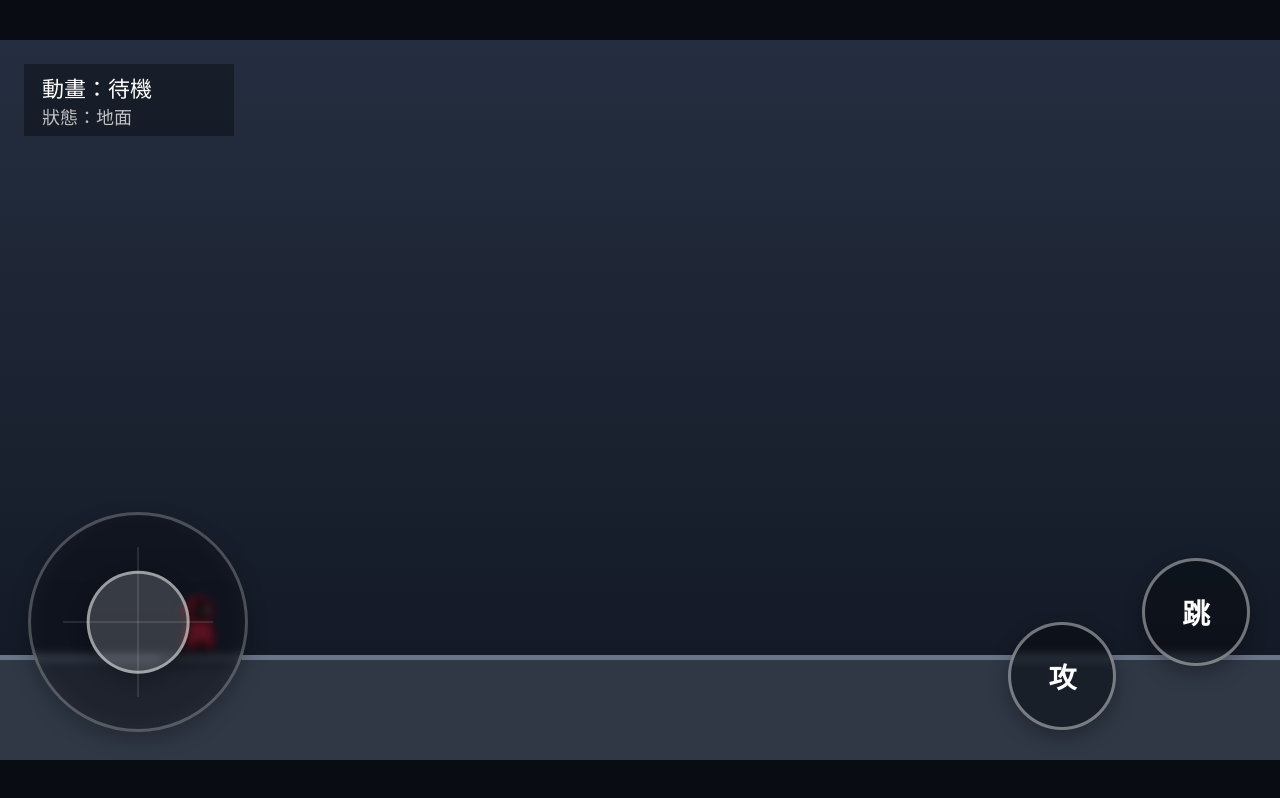
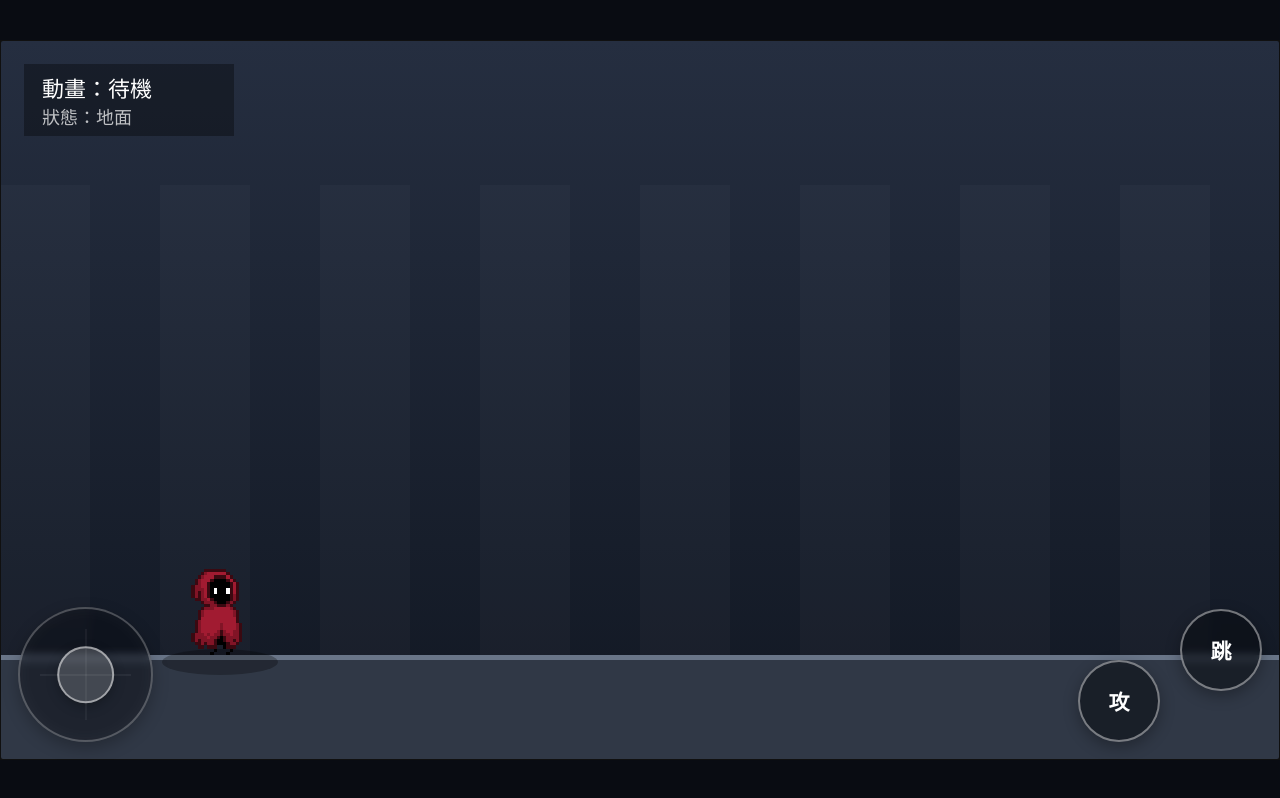
Before and after one commit to stun0019/2D-Hooded-Animation, a plain HTML site: page index.html in a window 1280 px wide. Drawn offline with Linux system fonts and the light colour scheme.

Commit message:
Update index.html

```diff
--- a/index.html
+++ b/index.html
@@ -5,7 +5,13 @@
 
   <meta
     name="viewport"
-    content="width=device-width, initial-scale=1, maximum-scale=1, user-scalable=no, viewport-fit=cover"
+    content="
+      width=device-width,
+      initial-scale=1,
+      maximum-scale=1,
+      user-scalable=no,
+      viewport-fit=cover
+    "
   >
 
   <title>2D Hooded Character Controller</title>
@@ -37,6 +43,11 @@
       justify-content: center;
     }
 
+    button,
+    select {
+      font-family: inherit;
+    }
+
     #game-wrapper {
       position: relative;
 
@@ -59,6 +70,10 @@
       image-rendering: crisp-edges;
     }
 
+    /* =========================
+       讀取畫面
+    ========================= */
+
     #loading-screen {
       position: absolute;
       inset: 0;
@@ -76,7 +91,7 @@
     }
 
     /* =========================
-       電腦版說明
+       電腦版操作說明
     ========================= */
 
     #desktop-help {
@@ -141,7 +156,7 @@
     }
 
     /* =========================
-       觸控控制
+       手機觸控控制
     ========================= */
 
     #touch-controls {
@@ -152,14 +167,16 @@
       pointer-events: none;
     }
 
+    /* 縮小後的搖桿 */
+
     #joystick-zone {
       position: absolute;
 
-      left: max(28px, env(safe-area-inset-left));
-      bottom: max(28px, env(safe-area-inset-bottom));
-
-      width: clamp(150px, 19vw, 220px);
-      height: clamp(150px, 19vw, 220px);
+      left: max(18px, env(safe-area-inset-left));
+      bottom: max(18px, env(safe-area-inset-bottom));
+
+      width: clamp(92px, 13vw, 135px);
+      height: clamp(92px, 13vw, 135px);
 
       display: flex;
       align-items: center;
@@ -175,14 +192,14 @@
       width: 100%;
       height: 100%;
 
-      border: 3px solid rgba(255, 255, 255, 0.25);
+      border: 2px solid rgba(255, 255, 255, 0.25);
       border-radius: 50%;
 
       background: rgba(8, 11, 18, 0.43);
 
       box-shadow:
-        inset 0 0 28px rgba(255, 255, 255, 0.04),
-        0 8px 20px rgba(0, 0, 0, 0.25);
+        inset 0 0 20px rgba(255, 255, 255, 0.04),
+        0 6px 16px rgba(0, 0, 0, 0.25);
 
       backdrop-filter: blur(4px);
       -webkit-backdrop-filter: blur(4px);
@@ -200,7 +217,8 @@
       top: 50%;
       left: 15%;
       right: 15%;
-      height: 2px;
+      height: 1px;
+
       transform: translateY(-50%);
     }
 
@@ -208,27 +226,27 @@
       left: 50%;
       top: 15%;
       bottom: 15%;
-      width: 2px;
+      width: 1px;
+
       transform: translateX(-50%);
     }
 
     #joystick-stick {
       position: absolute;
-
       left: 50%;
       top: 50%;
 
-      width: 48%;
-      height: 48%;
-
-      border: 3px solid rgba(255, 255, 255, 0.5);
+      width: 44%;
+      height: 44%;
+
+      border: 2px solid rgba(255, 255, 255, 0.5);
       border-radius: 50%;
 
       background: rgba(255, 255, 255, 0.17);
 
       transform: translate(-50%, -50%);
 
-      box-shadow: 0 6px 18px rgba(0, 0, 0, 0.28);
+      box-shadow: 0 4px 12px rgba(0, 0, 0, 0.28);
 
       pointer-events: none;
     }
@@ -238,37 +256,41 @@
       border-color: rgba(255, 255, 255, 0.75);
     }
 
+    /* =========================
+       手機動作按鈕
+    ========================= */
+
     #action-controls {
       position: absolute;
 
-      right: max(30px, env(safe-area-inset-right));
-      bottom: max(30px, env(safe-area-inset-bottom));
+      right: max(18px, env(safe-area-inset-right));
+      bottom: max(18px, env(safe-area-inset-bottom));
 
       display: flex;
       align-items: flex-end;
-      gap: clamp(16px, 2vw, 28px);
+      gap: clamp(12px, 1.6vw, 20px);
 
       pointer-events: auto;
     }
 
     .action-button {
-      width: clamp(70px, 9vw, 108px);
-      height: clamp(70px, 9vw, 108px);
+      width: clamp(58px, 7.5vw, 82px);
+      height: clamp(58px, 7.5vw, 82px);
 
       display: flex;
       align-items: center;
       justify-content: center;
 
-      border: 3px solid rgba(255, 255, 255, 0.42);
+      border: 2px solid rgba(255, 255, 255, 0.42);
       border-radius: 50%;
 
       background: rgba(8, 11, 18, 0.55);
       color: #ffffff;
 
-      font-size: clamp(18px, 2.2vw, 28px);
+      font-size: clamp(15px, 1.8vw, 21px);
       font-weight: 700;
 
-      box-shadow: 0 7px 20px rgba(0, 0, 0, 0.3);
+      box-shadow: 0 5px 15px rgba(0, 0, 0, 0.3);
 
       backdrop-filter: blur(4px);
       -webkit-backdrop-filter: blur(4px);
@@ -283,11 +305,11 @@
     }
 
     #jump-button {
-      margin-bottom: clamp(38px, 5vw, 68px);
-    }
-
-    /* =========================
-       電腦版隱藏觸控控制
+      margin-bottom: clamp(30px, 4vw, 52px);
+    }
+
+    /* =========================
+       電腦版隱藏手機控制
     ========================= */
 
     @media (hover: hover) and (pointer: fine) {
@@ -297,7 +319,7 @@
     }
 
     /* =========================
-       手機版隱藏鍵盤資訊
+       手機版隱藏電腦資訊
     ========================= */
 
     @media (hover: none), (pointer: coarse) {
@@ -314,9 +336,14 @@
       }
     }
 
+    /* =========================
+       手機直向提示
+    ========================= */
+
     @media (orientation: portrait) and (hover: none) {
       #game-wrapper::after {
         content: "請將手機旋轉為橫向";
+
         position: absolute;
         inset: 0;
         z-index: 200;
@@ -341,6 +368,7 @@
       id="game-canvas"
       width="1280"
       height="720"
+      tabindex="0"
     ></canvas>
 
     <div id="loading-screen">
@@ -348,7 +376,7 @@
     </div>
 
     <div id="desktop-help">
-      方向鍵移動｜↑ 跳躍｜↓ 蹲下｜Shift 跑步｜攻擊鍵：
+      A／D 或方向鍵移動｜Space 跳躍｜S 蹲下｜Shift 跑步｜攻擊鍵：
       <span id="attack-key-label">Z</span>
     </div>
 
@@ -431,7 +459,11 @@
     const RUN_SPEED = 420;
     const JUMP_FORCE = 820;
 
-    const PLAYER_SCALE = 2.2;
+    /*
+      原本為 2.2。
+      現在改成 3.2，讓角色在手機畫面更明顯。
+    */
+    const PLAYER_SCALE = 3.2;
 
     const JOYSTICK_DEAD_ZONE = 0.14;
     const RUN_THRESHOLD = 0.72;
@@ -474,6 +506,7 @@
     }
 
     attackKeySelect.value = attackKeyCode;
+
     attackKeyLabel.textContent =
       allowedAttackKeys[attackKeyCode];
 
@@ -588,14 +621,18 @@
     ========================= */
 
     const player = {
-      x: 200,
+      x: 220,
       y: GROUND_Y,
 
       velocityX: 0,
       velocityY: 0,
 
-      width: 120,
-      height: 120,
+      /*
+        這是移動邊界與邏輯尺寸，
+        不會直接決定圖片繪製大小。
+      */
+      width: 150,
+      height: 190,
 
       facing: 1,
 
@@ -703,7 +740,7 @@
     }
 
     /* =========================
-       動畫
+       動畫控制
     ========================= */
 
     function setAnimation(
@@ -715,13 +752,10 @@
       }
 
       if (
-        player.animation !==
-          animationName ||
+        player.animation !== animationName ||
         restart
       ) {
-        player.animation =
-          animationName;
-
+        player.animation = animationName;
         player.frameIndex = 0;
         player.frameTimer = 0;
       }
@@ -738,6 +772,10 @@
         return;
       }
 
+      /*
+        Jump 動畫依照垂直速度決定幀數，
+        讓上升、最高點與下降對應不同畫面。
+      */
       if (player.animation === "jump") {
         const lastFrame =
           animation.frames.length - 1;
@@ -804,6 +842,7 @@
               "attack"
             ) {
               player.attacking = false;
+
               setAnimation(
                 "idle",
                 true
@@ -815,7 +854,7 @@
     }
 
     /* =========================
-       玩家控制
+       玩家操作
     ========================= */
 
     function triggerJump() {
@@ -829,7 +868,6 @@
 
       player.grounded = false;
       player.ducking = false;
-
       player.velocityY = -JUMP_FORCE;
 
       setAnimation("jump", true);
@@ -872,8 +910,7 @@
       ) {
         const shouldRun =
           input.run ||
-          analogStrength >=
-            RUN_THRESHOLD;
+          analogStrength >= RUN_THRESHOLD;
 
         setAnimation(
           shouldRun
@@ -915,8 +952,7 @@
 
       const joystickDucking =
         joystick.active &&
-        joystick.y >
-          DUCK_THRESHOLD &&
+        joystick.y > DUCK_THRESHOLD &&
         Math.abs(joystick.x) < 0.55;
 
       player.ducking =
@@ -934,8 +970,7 @@
         if (
           Math.abs(
             horizontalDirection
-          ) >
-          JOYSTICK_DEAD_ZONE
+          ) > JOYSTICK_DEAD_ZONE
         ) {
           const shouldRun =
             input.run ||
@@ -977,7 +1012,7 @@
         deltaTime;
 
       const boundary =
-        player.width * 0.35;
+        player.width * 0.38;
 
       player.x = Math.max(
         boundary,
@@ -1002,7 +1037,7 @@
     }
 
     /* =========================
-       繪製
+       背景繪製
     ========================= */
 
     function drawBackground() {
@@ -1033,6 +1068,28 @@
         GAME_HEIGHT
       );
 
+      /*
+        遠景裝飾。
+      */
+      context.fillStyle =
+        "rgba(255, 255, 255, 0.025)";
+
+      for (
+        let x = 0;
+        x < GAME_WIDTH;
+        x += 160
+      ) {
+        context.fillRect(
+          x,
+          145,
+          90,
+          GROUND_Y - 145
+        );
+      }
+
+      /*
+        地面。
+      */
       context.fillStyle = "#303846";
 
       context.fillRect(
@@ -1053,18 +1110,34 @@
     }
 
     function drawPlayerShadow() {
+      const airDistance =
+        Math.max(
+          0,
+          GROUND_Y - player.y
+        );
+
+      const shadowScale =
+        Math.max(
+          0.45,
+          1 - airDistance / 500
+        );
+
       context.save();
 
-      context.globalAlpha = 0.25;
+      context.globalAlpha =
+        player.grounded
+          ? 0.28
+          : 0.18;
+
       context.fillStyle = "#000000";
 
       context.beginPath();
 
       context.ellipse(
         player.x,
-        GROUND_Y + 5,
-        42,
-        10,
+        GROUND_Y + 7,
+        58 * shadowScale,
+        13 * shadowScale,
         0,
         0,
         Math.PI * 2
@@ -1119,18 +1192,25 @@
 
       context.drawImage(
         frame,
+
         Math.round(
           -drawWidth / 2
         ),
+
         Math.round(
           -drawHeight
         ),
+
         Math.round(drawWidth),
         Math.round(drawHeight)
       );
 
       context.restore();
     }
+
+    /* =========================
+       狀態顯示
+    ========================= */
 
     function getStatusText() {
       const statusNames = {
@@ -1206,12 +1286,10 @@
     }
 
     /* =========================
-       鍵盤
-    ========================= */
-
-    function getControlFromKey(
-      code
-    ) {
+       鍵盤操作
+    ========================= */
+
+    function getControlFromKey(code) {
       if (code === attackKeyCode) {
         return "attack";
       }
@@ -1234,9 +1312,7 @@
         ShiftRight: "run"
       };
 
-      return (
-        keyBindings[code] || null
-      );
+      return keyBindings[code] || null;
     }
 
     function setControl(
@@ -1256,14 +1332,10 @@
           controlName === "attack"
         )
       ) {
-        pressed[
-          controlName
-        ] = true;
-      }
-
-      input[
-        controlName
-      ] = active;
+        pressed[controlName] = true;
+      }
+
+      input[controlName] = active;
     }
 
     window.addEventListener(
@@ -1456,6 +1528,7 @@
         updateJoystickCenter();
 
         joystick.active = true;
+
         joystick.pointerId =
           event.pointerId;
 
@@ -1524,7 +1597,7 @@
     );
 
     /* =========================
-       觸控動作鍵
+       手機動作按鈕
     ========================= */
 
     document
@@ -1539,9 +1612,7 @@
           event.preventDefault();
 
           const isNewPress =
-            !input[
-              controlName
-            ];
+            !input[controlName];
 
           button.classList.add(
             "active"
@@ -1562,9 +1633,7 @@
           }
         }
 
-        function deactivate(
-          event
-        ) {
+        function deactivate(event) {
           event.preventDefault();
 
           button.classList.remove(
@@ -1606,7 +1675,7 @@
       });
 
     /* =========================
-       輸入重置
+       重置輸入
     ========================= */
 
     function resetAllInputs() {
@@ -1614,9 +1683,7 @@
         const controlName of
         Object.keys(input)
       ) {
-        input[
-          controlName
-        ] = false;
+        input[controlName] = false;
       }
 
       pressed.jump = false;
@@ -1660,9 +1727,7 @@
        遊戲循環
     ========================= */
 
-    function gameLoop(
-      currentTime
-    ) {
+    function gameLoop(currentTime) {
       const rawDeltaTime =
         (
           currentTime -
@@ -1675,8 +1740,7 @@
           1 / 30
         );
 
-      previousTime =
-        currentTime;
+      previousTime = currentTime;
 
       if (assetsLoaded) {
         updatePlayer(deltaTime);
@@ -1705,6 +1769,8 @@
 
         previousTime =
           performance.now();
+
+        canvas.focus();
 
         requestAnimationFrame(
           gameLoop
```
